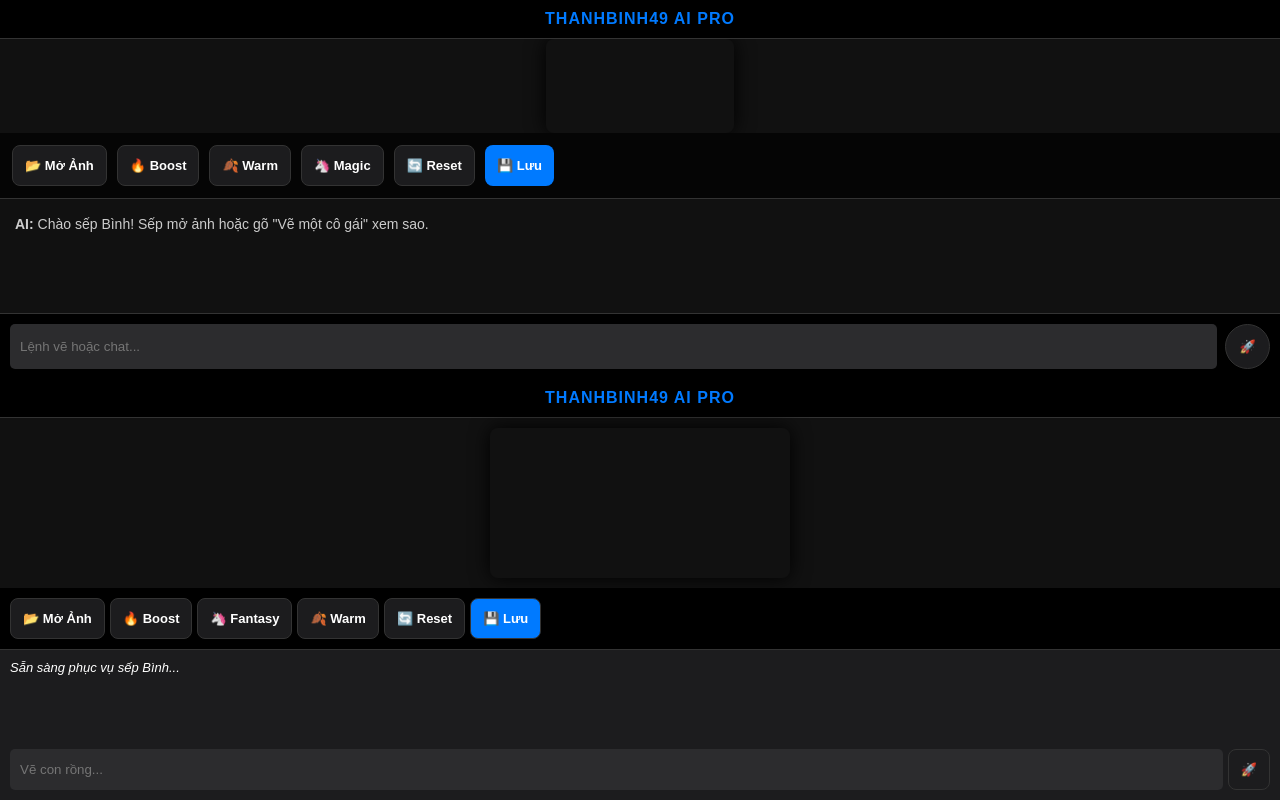
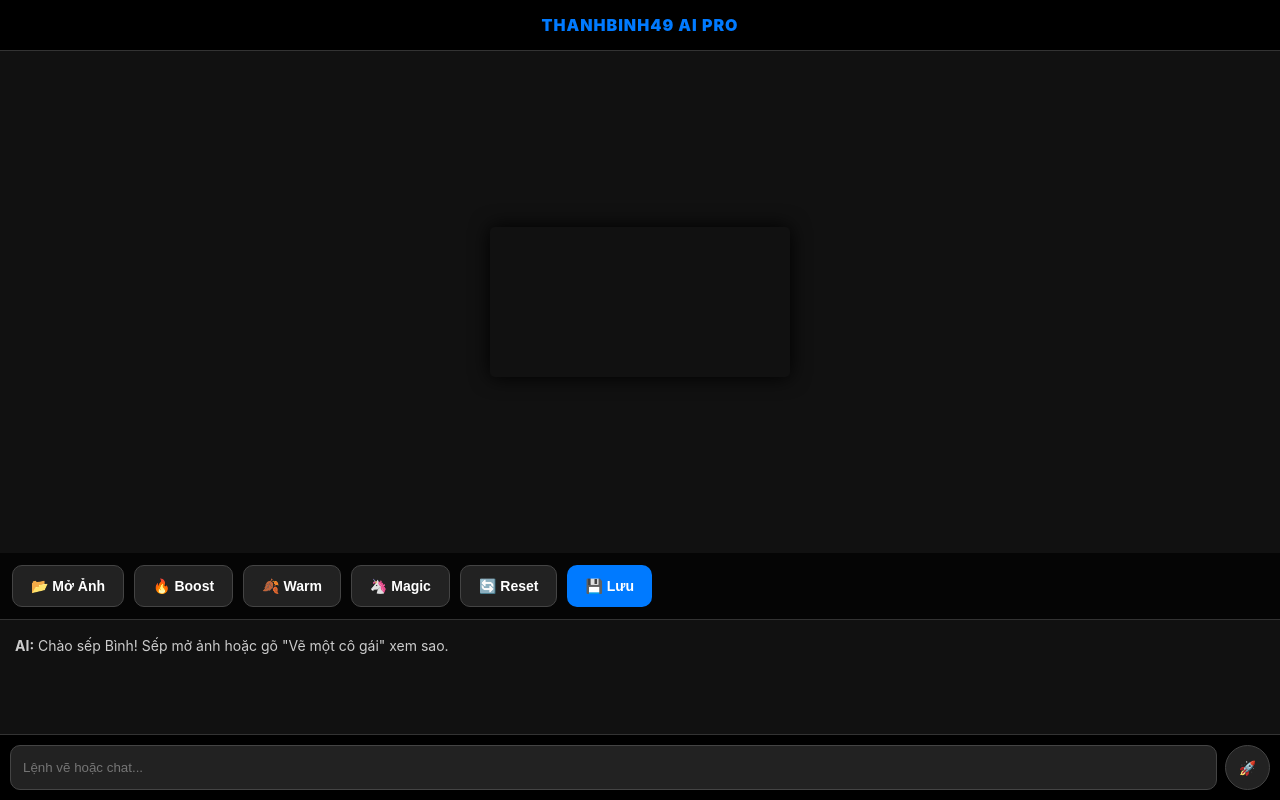
Before and after one commit to thanhbinh344292-bot/cuddly-waddle, a plain HTML site: page index.html in a window 1280 px wide. Drawn offline with Linux system fonts and the light colour scheme.

Commit message:
Update index.html

```diff
--- a/index.html
+++ b/index.html
@@ -1,4 +1,4 @@
-<!DOCTYPE html><!DOCTYPE html>
+<!DOCTYPE html>
 <html>
 <head>
     <meta charset="UTF-8">
@@ -100,82 +100,3 @@
 </script>
 </body>
 </html>
-
-<html lang="vi">
-<head>
-    <meta charset="UTF-8">
-    <meta name="viewport" content="width=device-width, initial-scale=1.0, maximum-scale=1.0, user-scalable=no">
-    <title>TB49 AI PRO</title>
-    <style>
-        body { margin: 0; background: #000; color: #fff; font-family: sans-serif; display: flex; flex-direction: column; height: 100vh; overflow: hidden; }
-        header { padding: 10px; text-align: center; color: #007aff; font-weight: bold; border-bottom: 1px solid #333; }
-        #canvas-wrap { flex: 1; display: flex; align-items: center; justify-content: center; padding: 10px; background: #111; }
-        canvas { max-width: 100%; max-height: 100%; border-radius: 8px; }
-        .controls { padding: 10px; display: flex; gap: 5px; overflow-x: auto; background: #000; }
-        button { background: #1c1c1e; color: #fff; border: 1px solid #333; padding: 12px; border-radius: 8px; white-space: nowrap; font-size: 13px; }
-        button:active { background: #007aff; }
-        #chat-box { height: 150px; background: #1c1c1e; display: flex; flex-direction: column; border-top: 1px solid #333; }
-        #messages { flex: 1; overflow-y: auto; padding: 10px; font-size: 13px; }
-        .input-area { display: flex; padding: 10px; gap: 5px; }
-        input { flex: 1; background: #2c2c2e; border: none; padding: 10px; color: #fff; border-radius: 5px; }
-    </style>
-</head>
-<body>
-    <header>THANHBINH49 AI PRO</header>
-    <div id="canvas-wrap"><canvas id="c"></canvas></div>
-    <div class="controls">
-        <button onclick="document.getElementById('f').click()">📂 Mở Ảnh</button>
-        <button onclick="ef('contrast(1.5) saturate(1.5)')">🔥 Boost</button>
-        <button onclick="ef('hue-rotate(90deg)')">🦄 Fantasy</button>
-        <button onclick="ef('sepia(0.8)')">🍂 Warm</button>
-        <button onclick="rs()">🔄 Reset</button>
-        <button onclick="sv()" style="background:#007aff">💾 Lưu</button>
-    </div>
-    <input type="file" id="f" hidden accept="image/*" onchange="ld(event)">
-    <div id="chat-box">
-        <div id="messages"><i>Sẵn sàng phục vụ sếp Bình...</i></div>
-        <div class="input-area">
-            <input type="text" id="msg" placeholder="Vẽ con rồng...">
-            <button onclick="ai()">🚀</button>
-        </div>
-    </div>
-
-<script>
-    const cv = document.getElementById('c'), x = cv.getContext('2d');
-    let ori = null;
-    // Load ảnh
-    function ld(e) {
-        const r = new FileReader();
-        r.onload = (i) => {
-            const img = new Image();
-            img.onload = () => {
-                cv.width = img.width; cv.height = img.height;
-                x.drawImage(img, 0, 0); ori = img;
-            };
-            img.src = i.target.result;
-        };
-        r.readAsDataURL(e.target.files[0]);
-    }
-    // Hiệu ứng
-    function ef(f) {
-        if(!ori) return;
-        x.filter = f; x.drawImage(ori, 0, 0);
-    }
-    function rs() { if(ori) { x.filter='none'; x.drawImage(ori, 0, 0); } }
-    function sv() { const a = document.createElement('a'); a.download='ai.png'; a.href=cv.toDataURL(); a.click(); }
-    // AI Vẽ
-    async function ai() {
-        const i = document.getElementById('msg'), v = i.value; if(!v) return;
-        log("Bạn", v); i.value = '';
-        if(v.includes("vẽ")) {
-            log("AI", "Đang vẽ...");
-            const img = new Image(); img.crossOrigin = "anonymous";
-            img.src = "https://pollinations.ai/p/" + encodeURIComponent(v) + "?width=1024&height=1024&seed=" + Math.random();
-            img.onload = () => { cv.width = 1024; cv.height = 1024; x.drawImage(img, 0, 0); ori = img; log("AI", "Xong!"); spk("Xong rồi sếp"); };
-        } else { log("AI", "Dạ sếp!"); spk("Dạ sếp"); }
-    }
-    function log(s, m) { const d = document.getElementById('messages'); d.innerHTML += `<div><b>${s}:</b> ${m}</div>`; d.scrollTop = d.scrollHeight; }
-    function spk(t) { window.speechSynthesis.speak(new SpeechSynthesisUtterance(t)); }
-</script>
-</body>
-</html>
```
